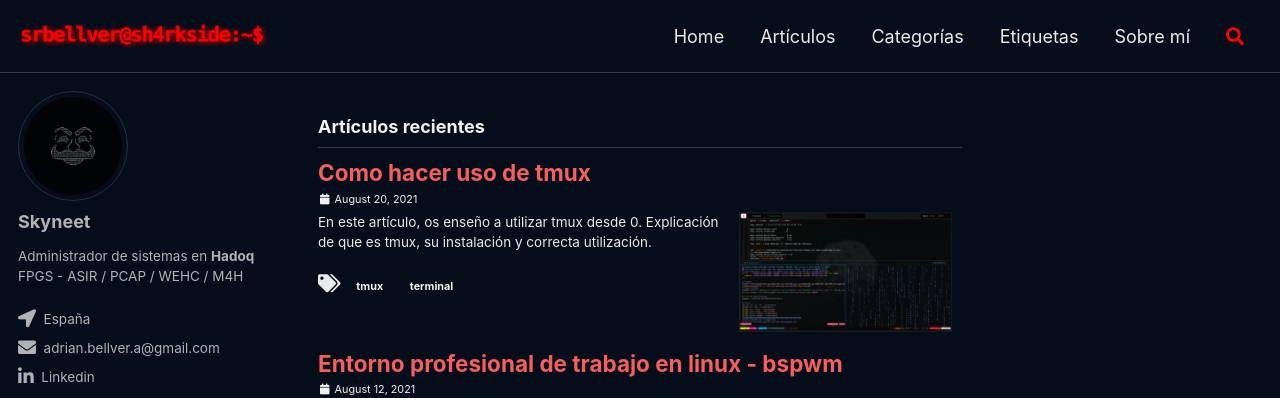
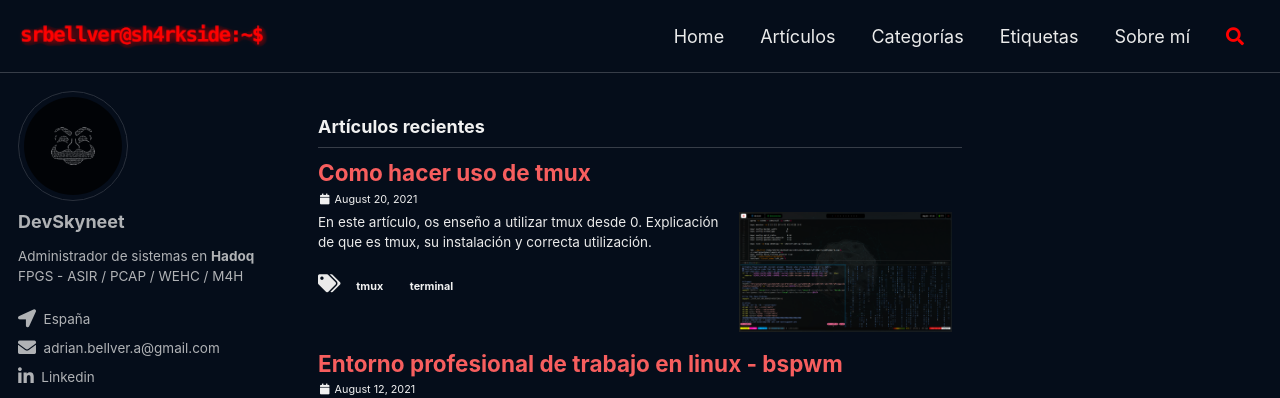
Before and after one commit to Skyneet/dev-sk4drak.github.io, a Jekyll site: the page built from index.html, in a window 1280 px wide. Shown: the top 398 px of the page. Built offline with Jekyll 4.4.1, drawn with Linux system fonts in a browser that asks for light colours; cached includes are drawn as plain includes; the list of posts is cut into pages by our own code.

Commit message:
8 commit

```diff
--- a/_config.yml
+++ b/_config.yml
@@ -101,7 +101,7 @@ analytics:
 
 # Site Author
 author:
-  name             : "Skyneet"
+  name             : "DevSkyneet"
   avatar           : /assets/images/avatar.jpg # path of avatar image, e.g. "/assets/images/bio-photo.jpg"
   bio              : "Administrador de sistemas en **Hadoq** <br>FPGS - ASIR / PCAP / WEHC / M4H"
   location         : "España"
```
Also changed, not shown: 1 other file.
